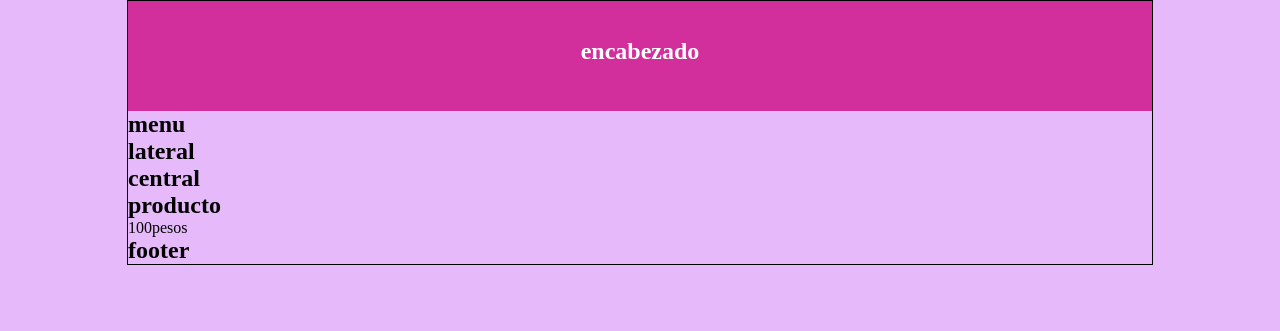
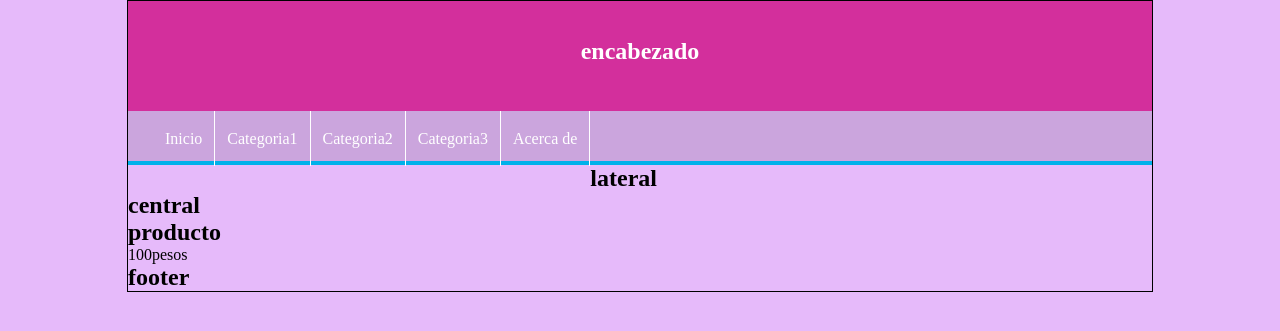
Before and after one commit to 04yizsanz/PruebaPHP, a PHP site: page / in a window 1280 px wide. Shown: the top 331 px of the page. Run offline with PHP 8.4, Linux system fonts and the light colour scheme.

Commit message:
creacion del encabezado y formato de menu

```diff
--- a/index.html
+++ b/index.html
@@ -15,7 +15,23 @@
     </header>
 
     <nav id="menu">
-        <h2>menu</h2>
+        <ul>
+            <li>
+                <a href="#">Inicio</a>
+            </li>
+            <li>
+                <a href="#">Categoria1</a>
+            </li>
+            <li>
+                <a href="#">Categoria2</a>
+            </li>
+            <li>
+                <a href="#">Categoria3</a>
+            <li>
+                <a href="#">Acerca de</a>
+            </li>
+            </li>
+        </ul>
     </nav>
 
     <div id="content">
--- a/style.css
+++ b/style.css
@@ -13,10 +13,41 @@ body{
     margin: 0px auto;
     border: 1px solid black;
 }
-header{
+#header{
     height: 110px;
     background-color: rgb(211, 47, 156);
     color: white;
      text-align: center;
      line-height: 100px;
 }
+#menu{
+    background-color: #2222;
+    color: white;
+    height: 50px;
+    border-bottom: 4px solid #01b1ea;
+}
+
+#menu ul{
+    list-style: none;
+   text-decoration: none;
+    margin: 0px auto;
+    margin-left: 25px;
+}
+#menu ul li{
+    line-height: 55px;
+    float: left;
+    border-right: 1px solid white;
+
+}
+
+#menu a{
+    display: block;
+    color: white;
+    text-decoration: none;
+    padding-left: 12px;
+    padding-right: 12px;
+}
+
+#menu a:hover{
+    background: #01b1ea;
+}
```
